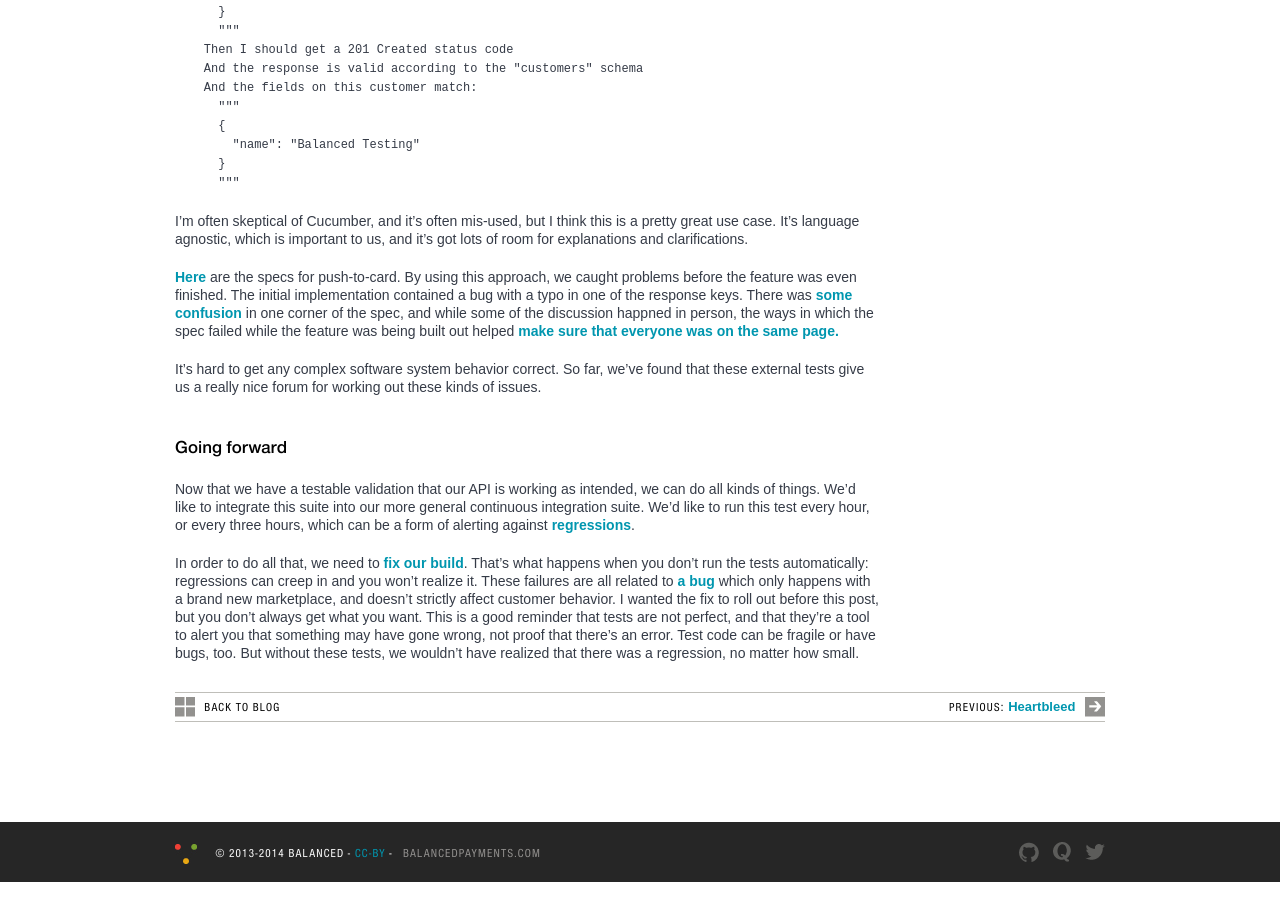
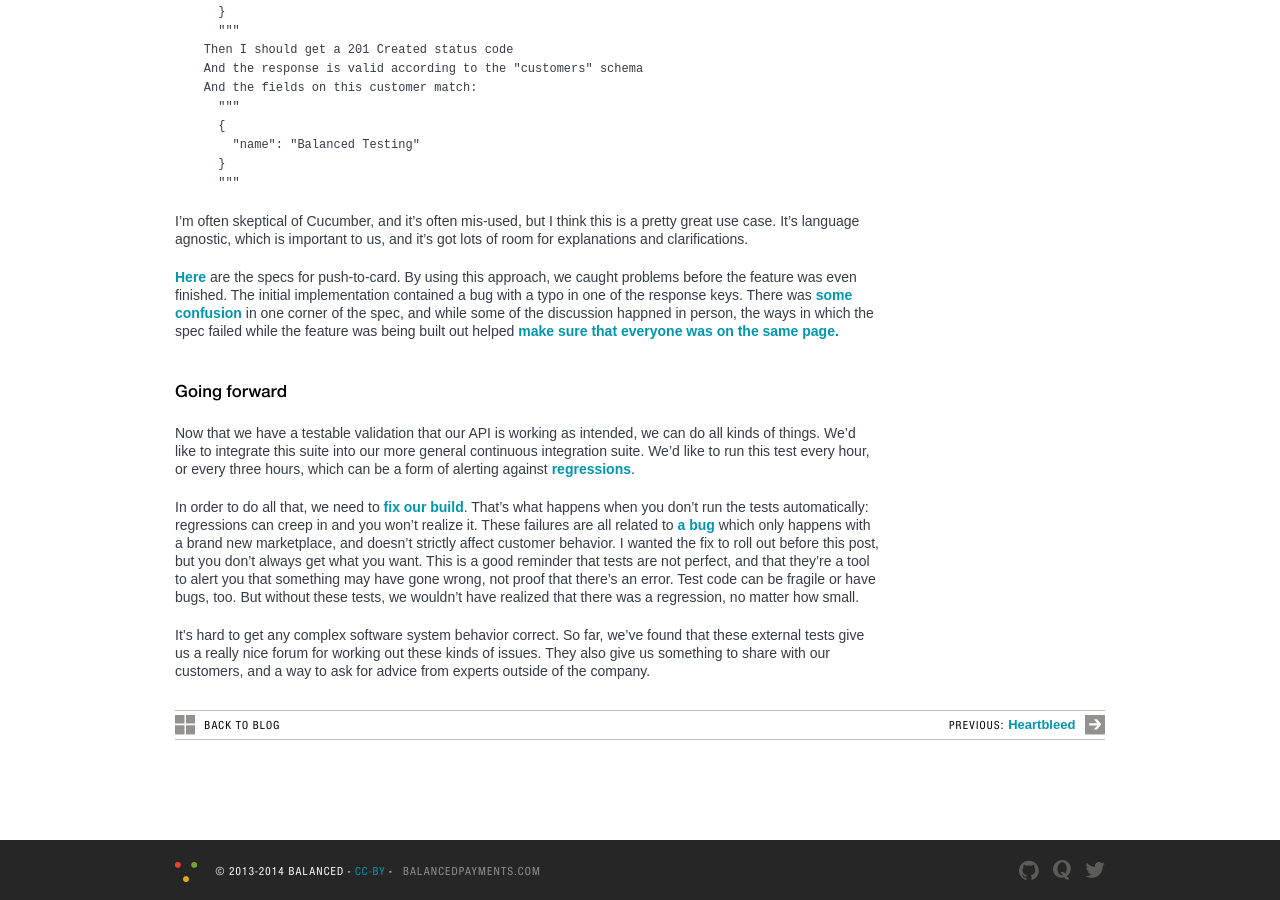
Before and after one commit to balanced/balanced.github.com, a Jekyll site: the page built from _posts/2014-05-14-tdd-your-api.md, in a window 1280 px wide and 900 px high, scrolled down 3507 px. Built offline with Jekyll 4.4.1, drawn with Linux system fonts in a browser that asks for light colours; nearby versions of some CDN libraries.

Commit message:
some work on the conclusion

```diff
--- a/_posts/2014-05-14-tdd-your-api.md
+++ b/_posts/2014-05-14-tdd-your-api.md
@@ -228,3 +224,8 @@ want. This is a good reminder that tests are not perfect, and that they're a
 tool to alert you that something may have gone wrong, not proof that there's an
 error. Test code can be fragile or have bugs, too. But without these tests,
 we wouldn't have realized that there was a regression, no matter how small.
+
+It's hard to get any complex software system behavior correct. So far, we've
+found that these external tests give us a really nice forum for working out
+these kinds of issues. They also give us something to share with our customers,
+and a way to ask for advice from experts outside of the company.
```
Also changed, not shown: other parts of _posts/2014-05-14-tdd-your-api.md (+0 -4 lines).
